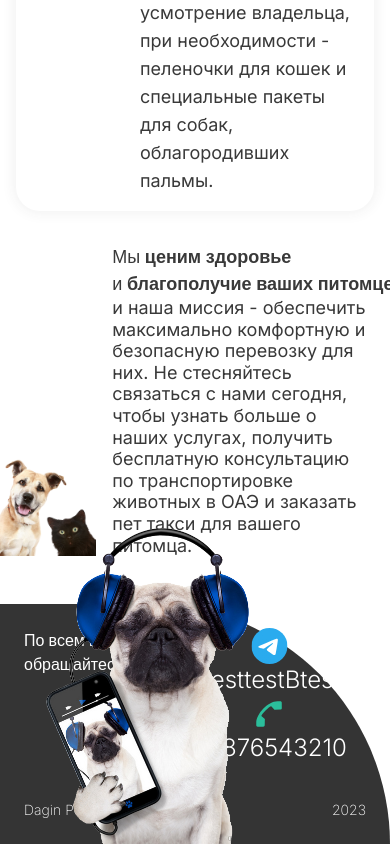
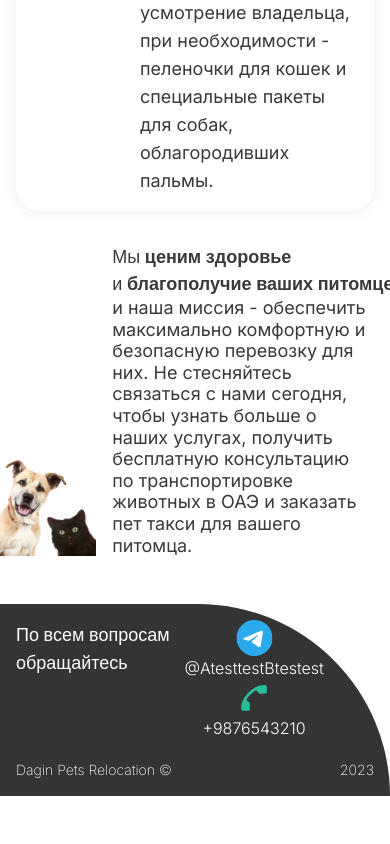
Before and after one commit to DragonflyPie/dagin_pets, a Next.js app: page / in a window 390 px wide. Shown: the part 2049-2893 px from the top of the page. After the commit the page ends 2845 px from the top, so only its background shows below. Built offline with nearby package versions, Linux system fonts and the light colour scheme.

Commit message:
style: implement responsive footer

```diff
--- a/app/Contact.tsx
+++ b/app/Contact.tsx
@@ -6,7 +6,7 @@ interface ContactProps {
 }
 const Contact = ({ icon, info }: ContactProps) => {
   return (
-    <div className="flex flex-col items-center justify-around">
+    <div className="flex flex-col items-center ">
       <div className="">{icon}</div>
       <div className="">{info}</div>
     </div>
--- a/app/Footer.tsx
+++ b/app/Footer.tsx
@@ -5,12 +5,12 @@ import dog_with_phone_img from "../public/dog_with_phone.png";
 
 const Footer = () => {
   return (
-    <div className="relative m-auto flex h-60 w-full flex-col  justify-between rounded-tr-full bg-dark-gray p-6 text-white text-white md:p-12 md:pb-6  ">
-      <div className="flex w-[calc(100%-350px)] justify-between">
-        <h3 className=" font-open shrink-0 grow whitespace-pre ">
+    <div className="relative m-auto flex h-48 w-full flex-col justify-between  rounded-tr-full bg-dark-gray p-4 text-white text-white md:p-12 md:pb-6 lg:h-60  ">
+      <div className="flex items-start justify-between md:items-center">
+        <h3 className=" whitespace-pre font-osans text-lg sm:text-xl/[120%] md:text-2xl/[150%] lg:text-3xl/[150%] xl:text-4xl/[150%]">
           {`По всем вопросам \nобращайтесь`}
         </h3>
-        <div className="flex grow flex-col justify-between font-inter text-2xl font-light  lg:flex-row ">
+        <div className="flex grow flex-col items-center justify-around pr-10 font-inter font-light sm:text-lg md:flex-row md:text-xl lg:pr-[300px] xl:text-2xl ">
           <Contact info="@AtesttestBtestest" icon={<Telegram />} />
           <Contact info="+9876543210" icon={<WhatsApp />} />
         </div>
@@ -19,7 +19,7 @@ const Footer = () => {
         <p>Dagin Pets Relocation ©</p>
         <p>2023</p>
       </div>
-      <div className="absolute bottom-0 right-16 w-[330px]">
+      <div className="absolute bottom-0 hidden w-[331px] lg:right-10 lg:block xl:right-32">
         <Image src={dog_with_phone_img} alt={"Dog with a phone"} />
       </div>
     </div>
--- a/app/Safety.tsx
+++ b/app/Safety.tsx
@@ -13,14 +13,12 @@ const Safety = () => {
         />
       </div>
       <article className="min-w-[70%] flex-1">
-        <h3 className="text-lg/[150%] sm:text-xl/[150%] md:text-2xl/[150%] lg:text-4xl/[180%]">
-          <pre className="font-osans">
-            Мы <span className="font-bold">ценим здоровье</span>
-          </pre>
-          <pre className="font-osans">
-            и<span className="font-bold"> благополучие ваших питомцев</span>
-          </pre>
-        </h3>
+        <pre className="font-osans text-lg/[150%] sm:text-xl/[150%] md:text-2xl/[150%] lg:text-4xl/[180%]">
+          Мы <span className="font-bold">ценим здоровье</span>
+        </pre>
+        <pre className="font-osans text-lg/[150%] sm:text-xl/[150%] md:text-2xl/[150%] lg:text-4xl/[180%]">
+          и<span className="font-bold"> благополучие ваших питомцев</span>
+        </pre>
         <p className="font-inter text-lg/[120%] sm:text-xl/[150%] lg:text-2xl/[180%]">
           и наша миссия - обеспечить максимально комфортную и безопасную
           перевозку для них. Не стесняйтесь связаться с нами сегодня, чтобы
```
